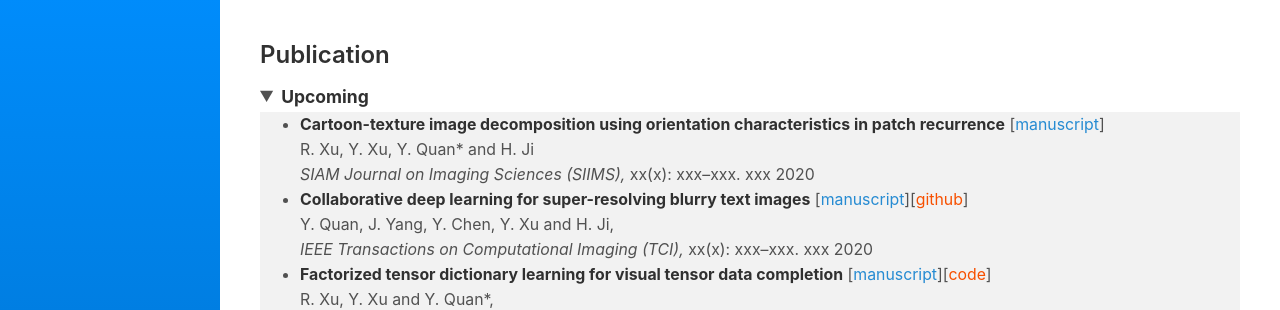
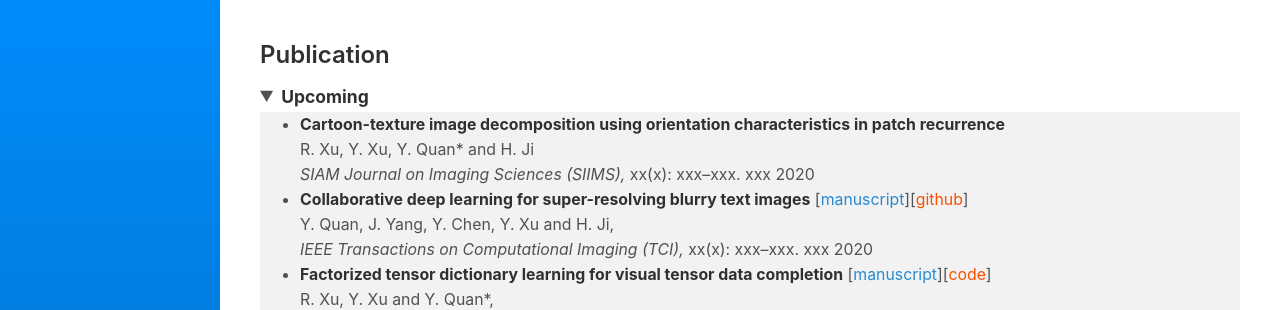
Before and after one commit to csyhquan/csyhquan.github.io, a Jekyll site: the page built from category/c_publication.md, in a window 1280 px wide and 900 px high. Shown: the top 310 px of the window. Built offline with Jekyll 4.4.1, drawn with Linux system fonts in a browser that asks for light colours.

Commit message:
Update c_publication.md

```diff
--- a/category/c_publication.md
+++ b/category/c_publication.md
@@ -7,7 +7,7 @@ title: Publication
 <summary><span style="font-size: 105%;"><strong><small>Upcoming</small></strong></span></summary>
 <small>
 <ul style="background-color: #f2f2f2;">
-<li><span style="font-size: 95%;"><strong>Cartoon-texture image decomposition using orientation characteristics in patch recurrence</strong>  [<a href="https://github.com/csyhquan/csyhquan.github.io/raw/master/manuscript/20x-siam-Cartoon-Texture%20Image%20Decomposition%20using%20Orientation%20Characteristics%20in%20Patch%20Recurrence.pdf">manuscript</a>]</span><br />
+<li><span style="font-size: 95%;"><strong>Cartoon-texture image decomposition using orientation characteristics in patch recurrence</strong><!--[<a href="https://github.com/csyhquan/csyhquan.github.io/raw/master/manuscript/20x-siam-Cartoon-Texture%20Image%20Decomposition%20using%20Orientation%20Characteristics%20in%20Patch%20Recurrence.pdf">manuscript</a>]--> </span><br />
 <span style="font-size: 95%;"> R. Xu, Y. Xu, Y. Quan* and H. Ji<br />
 <em>SIAM Journal on Imaging Sciences (SIIMS), </em>xx(x): xxx–xxx. xxx 2020</span></li>
 <li><span style="font-size: 95%;"><strong>Collaborative deep learning for super-resolving blurry text images</strong>  [<a href="https://github.com/csyhquan/csyhquan.github.io/raw/master/manuscript/20x-tci-Collaborative%20Deep%20Learning%20for%20Super-Resolving%20Blurry%20Text%20Images.pdf">manuscript</a>][<a href="https://github.com/csjietingyang/ImplementationOfOurAcceptedPaper"><font color="#F75000">github</font></a>]</span><br />
```
